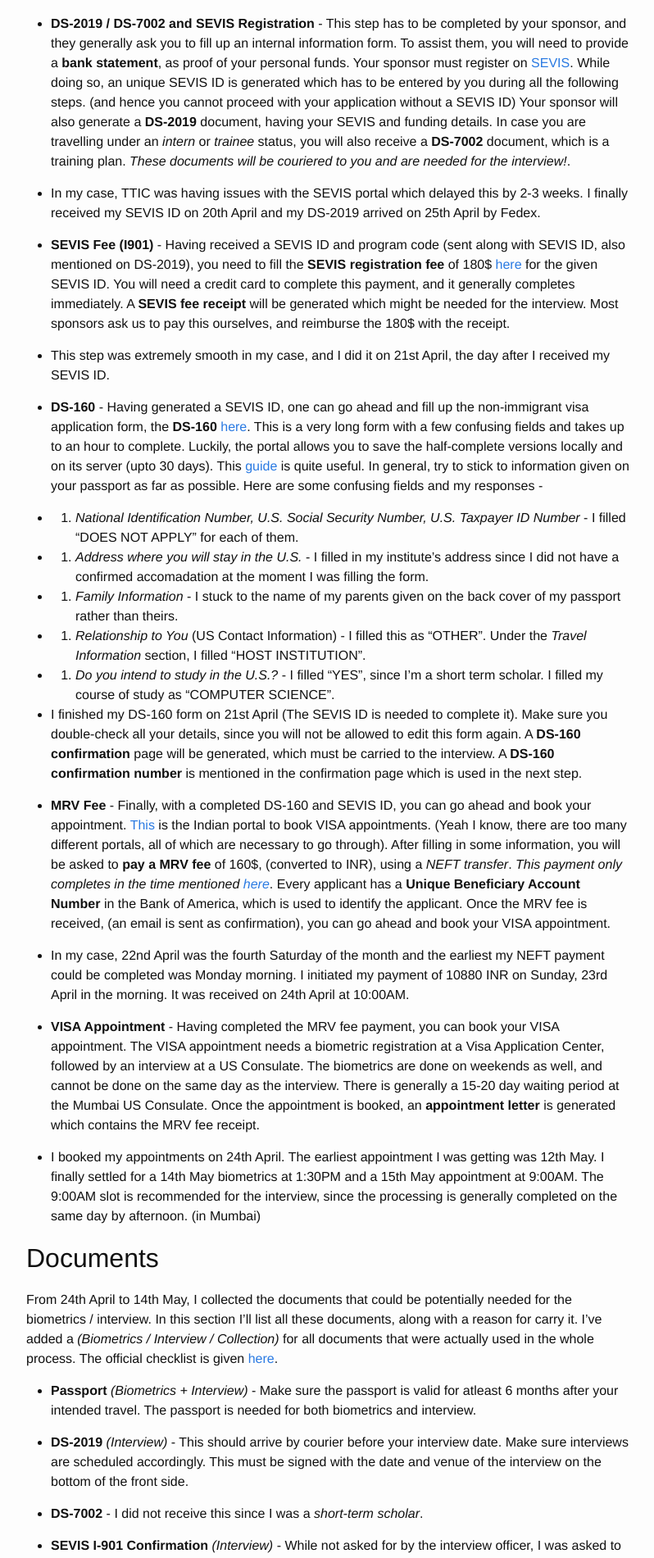
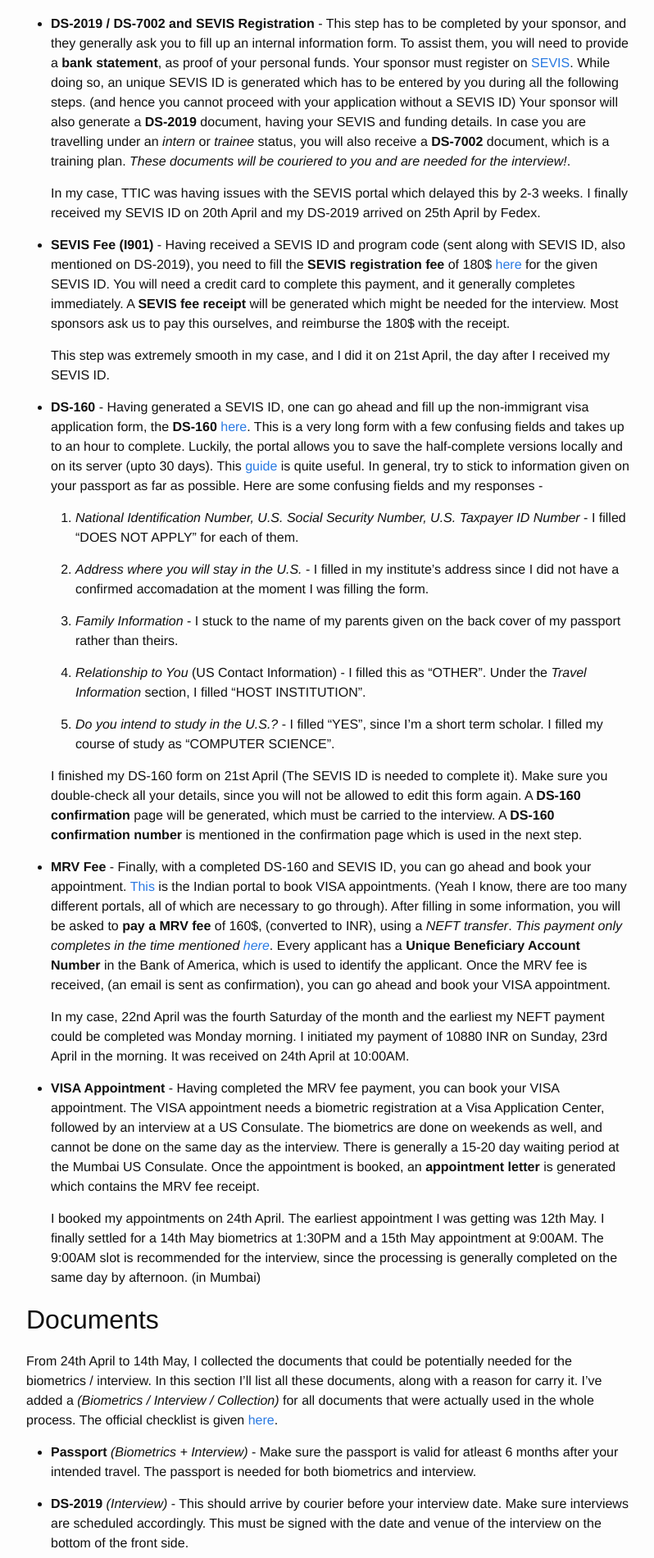
Before and after one commit to martiansideofthemoon/martiansideofthemoon.github.io, a Jekyll site: the page built from _posts/2017-05-17-applying-for-j1.markdown, in a window 1280 px wide. Shown: the part 633-2534 px from the top of the page at 82% size, without its empty margins (238-1036 px from the left). Built offline with Jekyll 4.4.1, drawn with Linux system fonts in a browser that asks for light colours.

```diff
--- a/_posts/2017-05-17-applying-for-j1.markdown
+++ b/_posts/2017-05-17-applying-for-j1.markdown
@@ -19,33 +19,33 @@ The preparatory steps for the J-1 visa application and somewhat complicated. Her
 
 * **DS-2019 / DS-7002 and SEVIS Registration** - This step has to be completed by your sponsor, and they generally ask you to fill up an internal information form. To assist them, you will need to provide a **bank statement**, as proof of your personal funds. Your sponsor must register on [SEVIS](https://egov.ice.gov/sevis/). While doing so, an unique SEVIS ID is generated which has to be entered by you during all the following steps. (and hence you cannot proceed with your application without a SEVIS ID) Your sponsor will also generate a **DS-2019** document, having your SEVIS and funding details. In case you are travelling under an *intern* or *trainee* status, you will also receive a **DS-7002** document, which is a training plan. *These documents will be couriered to you and are needed for the interview!*.
 
-*  In my case, TTIC was having issues with the SEVIS portal which delayed this by 2-3 weeks. I finally received my SEVIS ID on 20th April and my DS-2019 arrived on 25th April by Fedex.
+  In my case, TTIC was having issues with the SEVIS portal which delayed this by 2-3 weeks. I finally received my SEVIS ID on 20th April and my DS-2019 arrived on 25th April by Fedex.
 
 * **SEVIS Fee (I901)** - Having received a SEVIS ID and program code (sent along with SEVIS ID, also mentioned on DS-2019), you need to fill the **SEVIS registration fee** of 180$ [here](https://www.fmjfee.com/) for the given SEVIS ID. You will need a credit card to complete this payment, and it generally completes immediately. A **SEVIS fee receipt** will be generated which might be needed for the interview. Most sponsors ask us to pay this ourselves, and reimburse the 180$ with the receipt.
 
-*  This step was extremely smooth in my case, and I did it on 21st April, the day after I received my SEVIS ID.
+  This step was extremely smooth in my case, and I did it on 21st April, the day after I received my SEVIS ID.
 
 * **DS-160** - Having generated a SEVIS ID, one can go ahead and fill up the non-immigrant visa application form, the **DS-160** [here](https://ceac.state.gov/genniv/). This is a very long form with a few confusing fields and takes up to an hour to complete. Luckily, the portal allows you to save the half-complete versions locally and on its server (upto 30 days). This [guide](http://www.immihelp.com/visas/ds-160-usa-visa-form-guide.html) is quite useful. In general, try to stick to information given on your passport as far as possible. Here are some confusing fields and my responses -
 
-*  1. *National Identification Number, U.S. Social Security Number, U.S. Taxpayer ID Number* - I filled "DOES NOT APPLY" for each of them.
+  1. *National Identification Number, U.S. Social Security Number, U.S. Taxpayer ID Number* - I filled "DOES NOT APPLY" for each of them.
 
-*  2. *Address where you will stay in the U.S.* - I filled in my institute's address since I did not have a confirmed accomadation at the moment I was filling the form.
+  2. *Address where you will stay in the U.S.* - I filled in my institute's address since I did not have a confirmed accomadation at the moment I was filling the form.
 
-*  3. *Family Information* - I stuck to the name of my parents given on the back cover of my passport rather than theirs.
+  3. *Family Information* - I stuck to the name of my parents given on the back cover of my passport rather than theirs.
 
-*  4. *Relationship to You* (US Contact Information) - I filled this as "OTHER". Under the *Travel Information* section, I filled "HOST INSTITUTION".
+  4. *Relationship to You* (US Contact Information) - I filled this as "OTHER". Under the *Travel Information* section, I filled "HOST INSTITUTION".
 
-*  5. *Do you intend to study in the U.S.?* - I filled "YES", since I'm a short term scholar. I filled my course of study as "COMPUTER SCIENCE".
+  5. *Do you intend to study in the U.S.?* - I filled "YES", since I'm a short term scholar. I filled my course of study as "COMPUTER SCIENCE".
 
-*  I finished my DS-160 form on 21st April (The SEVIS ID is needed to complete it). Make sure you double-check all your details, since you will not be allowed to edit this form again. A **DS-160 confirmation** page will be generated, which must be carried to the interview. A **DS-160 confirmation number** is mentioned in the confirmation page which is used in the next step.
+  I finished my DS-160 form on 21st April (The SEVIS ID is needed to complete it). Make sure you double-check all your details, since you will not be allowed to edit this form again. A **DS-160 confirmation** page will be generated, which must be carried to the interview. A **DS-160 confirmation number** is mentioned in the confirmation page which is used in the next step.
 
 * **MRV Fee** - Finally, with a completed DS-160 and SEVIS ID, you can go ahead and book your appointment. [This](http://www.ustraveldocs.com/in/) is the Indian portal to book VISA appointments. (Yeah I know, there are too many different portals, all of which are necessary to go through). After filling in some information, you will be asked to **pay a MRV fee** of 160$, (converted to INR), using a *NEFT transfer*. *This payment only completes in the time mentioned [here](https://en.wikipedia.org/wiki/National_Electronic_Funds_Transfer)*. Every applicant has a **Unique Beneficiary Account Number** in the Bank of America, which is used to identify the applicant. Once the MRV fee is received, (an email is sent as confirmation), you can go ahead and book your VISA appointment.
 
-*  In my case, 22nd April was the fourth Saturday of the month and the earliest my NEFT payment could be completed was Monday morning. I initiated my payment of 10880 INR on Sunday, 23rd April in the morning. It was received on 24th April at 10:00AM.
+  In my case, 22nd April was the fourth Saturday of the month and the earliest my NEFT payment could be completed was Monday morning. I initiated my payment of 10880 INR on Sunday, 23rd April in the morning. It was received on 24th April at 10:00AM.
 
 * **VISA Appointment** - Having completed the MRV fee payment, you can book your VISA appointment. The VISA appointment needs a biometric registration at a Visa Application Center, followed by an interview at a US Consulate. The biometrics are done on weekends as well, and cannot be done on the same day as the interview. There is generally a 15-20 day waiting period at the Mumbai US Consulate. Once the appointment is booked, an **appointment letter** is generated which contains the MRV fee receipt.
 
-*  I booked my appointments on 24th April. The earliest appointment I was getting was 12th May. I finally settled for a 14th May biometrics at 1:30PM and a 15th May appointment at 9:00AM. The 9:00AM slot is recommended for the interview, since the processing is generally completed on the same day by afternoon. (in Mumbai)
+  I booked my appointments on 24th April. The earliest appointment I was getting was 12th May. I finally settled for a 14th May biometrics at 1:30PM and a 15th May appointment at 9:00AM. The 9:00AM slot is recommended for the interview, since the processing is generally completed on the same day by afternoon. (in Mumbai)
 
 ## Documents
 
```
